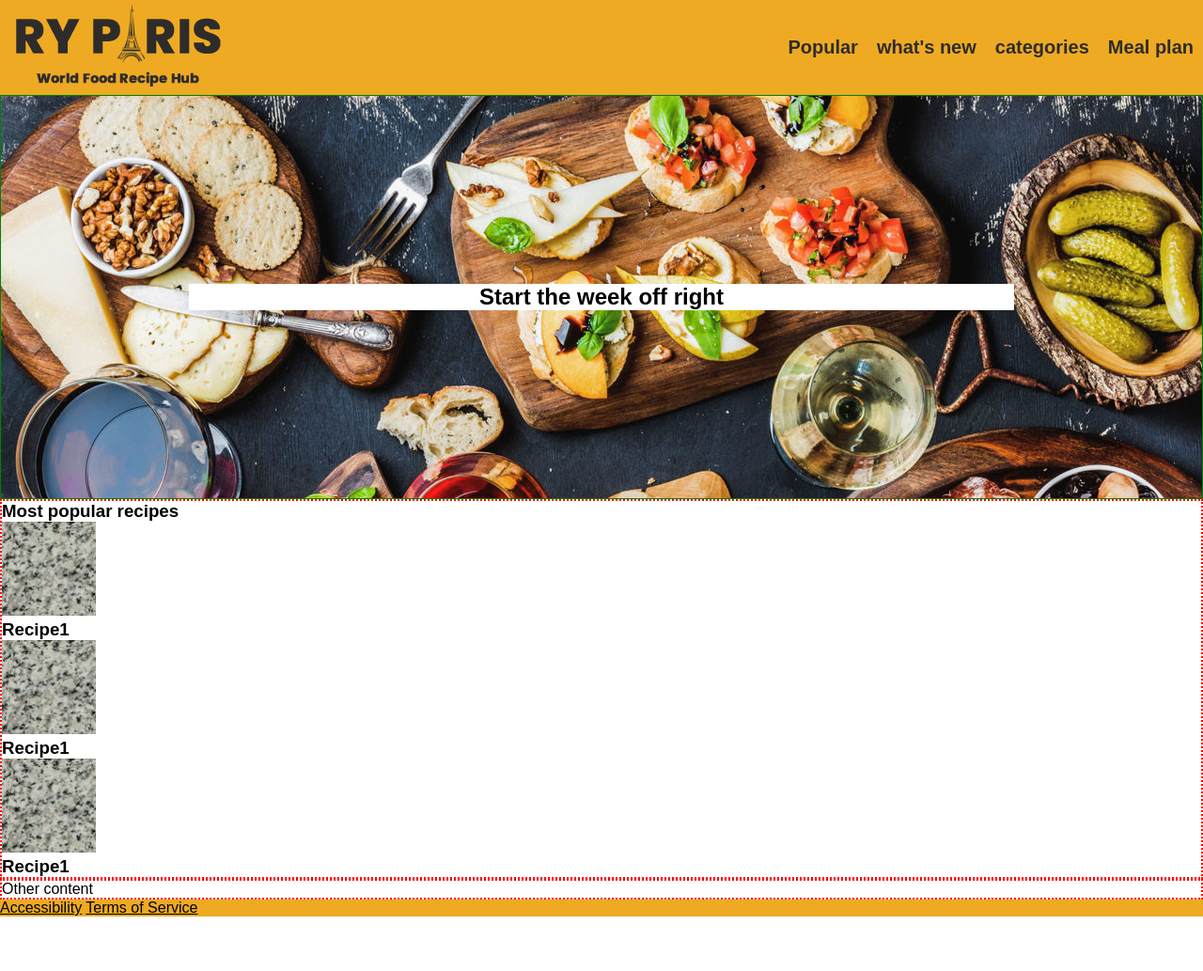
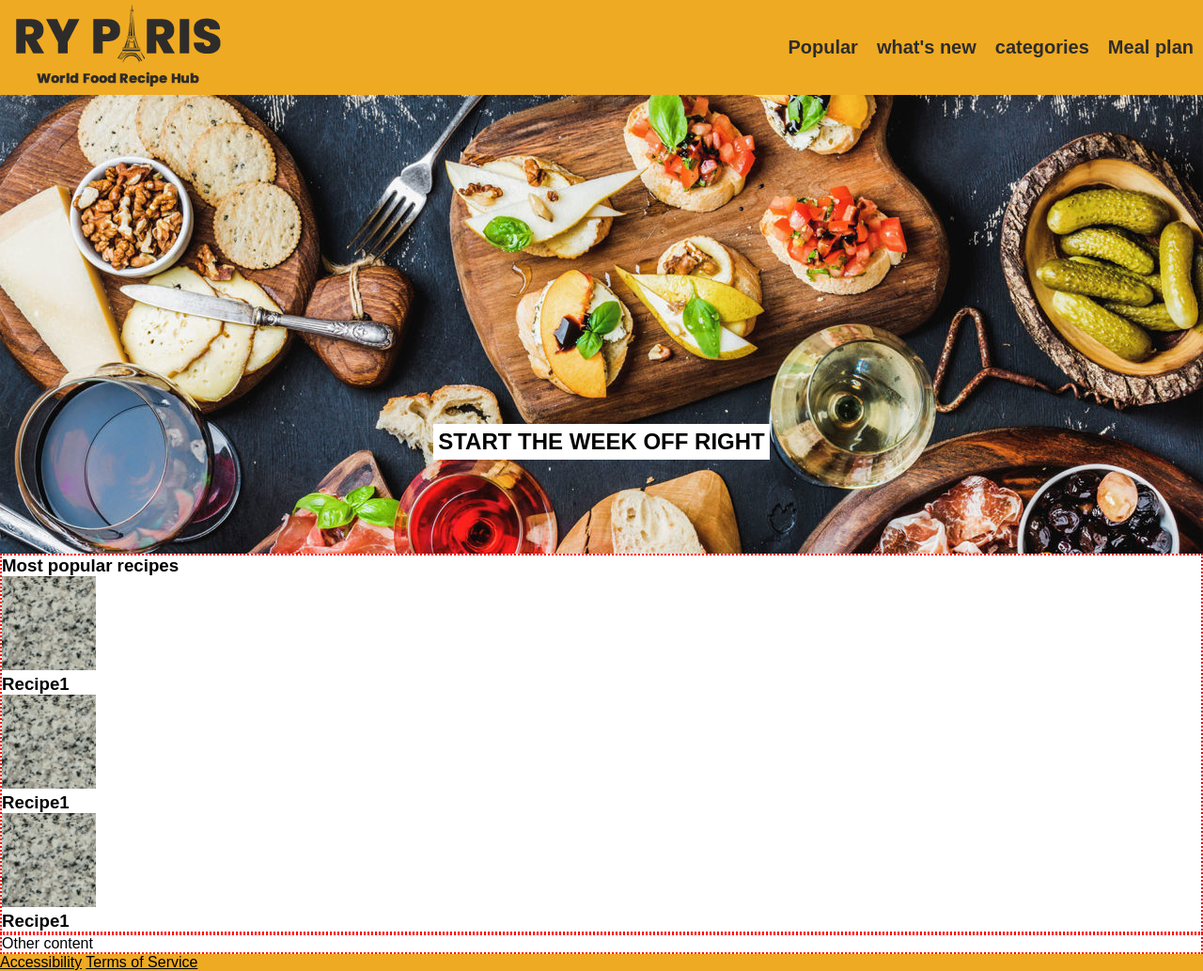
Before and after one commit to AnjaMtech/RYParis, a plain HTML site: page index.html in a window 1280 px wide. Shown: the whole page at 94% size. Before the commit the page ends 975 px from the top, so only its background shows below. Drawn offline with Linux system fonts and the light colour scheme.

Commit message:
fixed subheader

```diff
--- a/css/main.css
+++ b/css/main.css
@@ -27,11 +27,14 @@ nav a{
   padding: 10px;
 }
 .header-bottom{
-  border: 1px solid green;
+  display: flex;
+  justify-content: center;
   background-image: url(../images/hero-image.jpg);
 }
 .header-bottom h2{
-  margin: 200px;
+  margin-top: 350px;
+  margin-bottom: 100px;
+  padding: 5px;
   background-color: #fff;
 }
 a{
--- a/index.html
+++ b/index.html
@@ -17,7 +17,7 @@
         </nav>
       </div>
       <div class="header-bottom">
-        <h2>Start the week off right</h2>
+        <h2>START THE WEEK OFF RIGHT</h2>
       </div>
     </header>
     <main>
```
